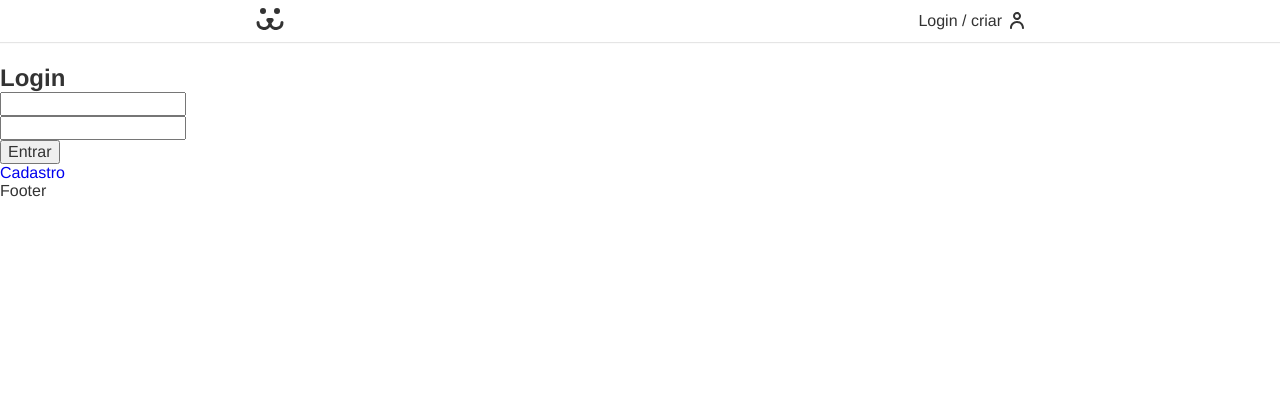
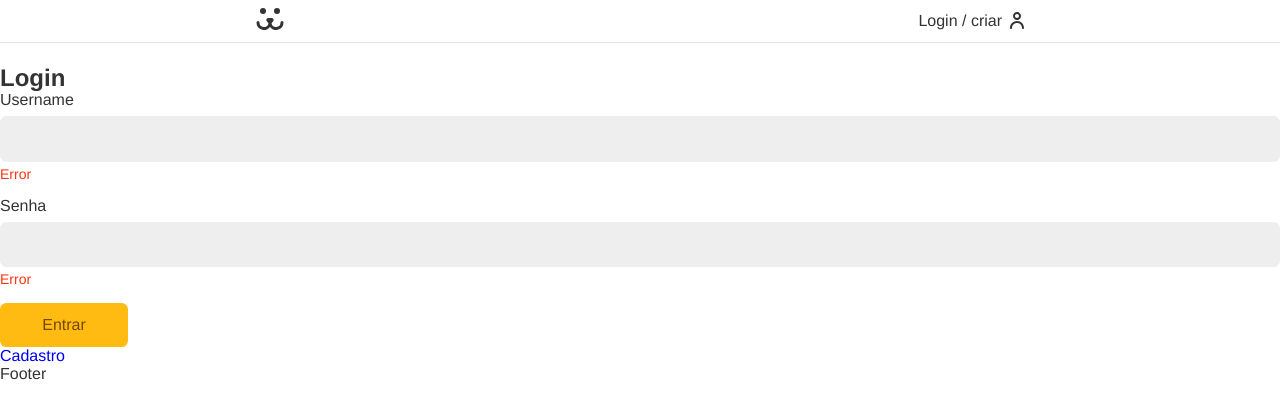
Before and after one commit to matheusmartins10/SocialMedia, a React (Create React App) app: page /login in a window 1280 px wide. Shown: the top 418 px of the page. Built offline with nearby package versions, Linux system fonts and the light colour scheme.

Commit message:
form component

```diff
--- /dev/null
+++ b/src/components/Form/Button.js
@@ -0,0 +1,13 @@
+import React from 'react'
+
+import styles from './Button.module.css'
+
+const Button = ({children, ...props}) => {
+    return (
+        <div>
+            <button {...props} className={styles.button} > {children} </button>
+        </div>
+    )
+}
+
+export default Button
--- /dev/null
+++ b/src/components/Form/Button.module.css
@@ -0,0 +1,24 @@
+.button {
+    font-size: 1rem;
+    font-family: var(--type-first);
+    cursor: pointer;
+    border: none;
+    border-radius: 0.4rem;
+    background: #fb1;
+    color: #764701;
+    min-width: 8rem;
+    padding: 0.8rem 1.2rem;
+    box-sizing: border-box;
+    transition: 0.1s;
+}
+
+.button:hover,
+.button:focus {
+    outline: none;
+    box-shadow: 0 0 0 3px #fea, 0 0 0 4px #fb1;
+}
+
+.button:disabled {
+    opacity: 0.5;
+    cursor: wait;
+}
--- /dev/null
+++ b/src/components/Form/Input.js
@@ -0,0 +1,17 @@
+import React from 'react'
+
+import styles from './Input.module.css'
+
+const Input = ({label, type, name}) => {
+    return (
+        <div className={styles.wrapper} >
+            <label htmlFor={name} className={styles.label}  > {label} </label>
+            <input id={name} name={name} type={type} className={styles.input} />
+            <p className={styles.error} >Error</p>
+        </div>
+
+
+    )
+}
+
+export default Input
--- /dev/null
+++ b/src/components/Form/Input.module.css
@@ -0,0 +1,35 @@
+.wrapper {
+    margin-bottom: 1rem;
+}
+
+.input {
+    border: 1px solid #eee;
+    display: block;
+    width: 100%;
+    font-size: 1rem;
+    padding: 0.8rem;
+    border-radius: 0.4rem;
+    background: #eee;
+    transition: 0.2s;
+}
+
+.input:hover,
+.input:focus {
+    outline: none;
+    border-color: #fb1;
+    background: white;
+    box-shadow: 0 0 0 3px #fea;
+}
+
+.label {
+  display: block;
+  font-size: 1rem;
+  line-height: 1;
+  padding-bottom: 0.5rem;
+}
+
+.error {
+  color: #f31;
+  font-size: 0.875rem;
+  margin-top: 0.25rem;
+}
--- a/src/components/Login/LoginForm.js
+++ b/src/components/Login/LoginForm.js
@@ -1,6 +1,9 @@
 import React, {useState, useEffect} from 'react'
 
 import { Link } from 'react-router-dom'
+
+import Input from '../Form/Input'
+import Button from '../Form/Button'
 
 const LoginForm = () => {
 
@@ -29,17 +32,9 @@
         <section>
             <h1>Login</h1>
             <form onSubmit={handleSubmit} >
-                <input
-                type="text"
-                value={username}
-                onChange={(e) => setUsername(e.target.value)}
-                />
-                <input
-                type="text"
-                value={password}
-                onChange={(e) => setPassword(e.target.value)}
-                />
-                <button>Entrar</button>
+                <Input label="Username" name="username" type="text" />
+                <Input label="Senha" name="password" type="password" />
+                <Button> Entrar </Button>
             </form>
             <Link to="/login/criar" >Cadastro</Link>
         </section>
```
